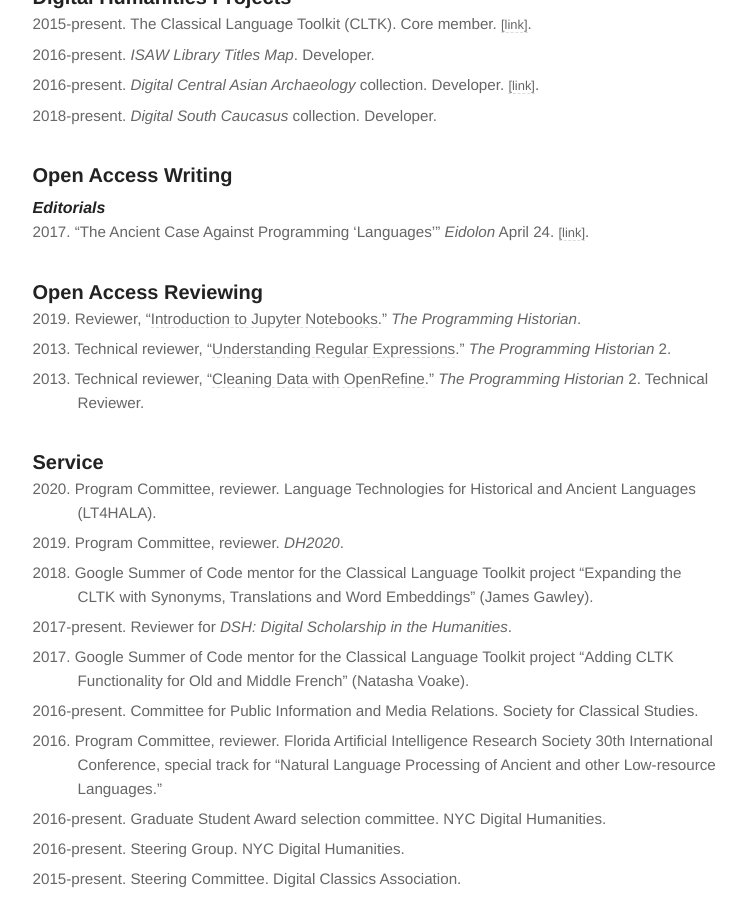
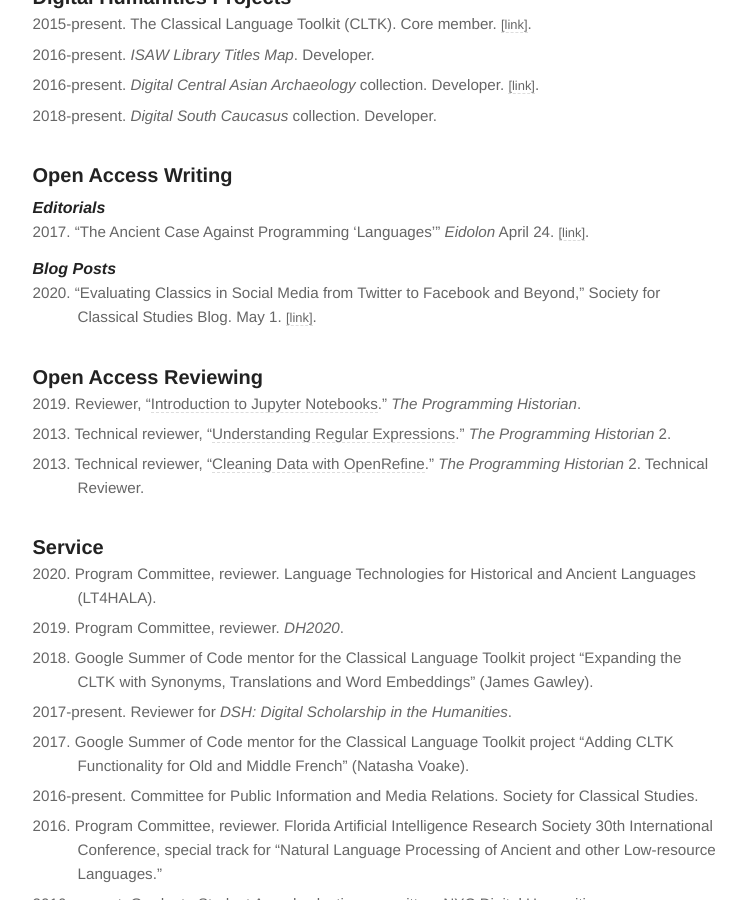
Before and after one commit to diyclassics/diyclassics.github.io, a Jekyll site: the page built from cv.md, in a window 1280 px wide and 900 px high, scrolled down 5077 px. Shown: the whole window, without its empty margins (265-1011 px from the left). Built offline with Jekyll 4.4.1, drawn with Linux system fonts in a browser that asks for light colours.

Commit message:
Add SCS Blog Post

```diff
--- a/cv.md
+++ b/cv.md
@@ -186,6 +186,10 @@
 
 - 2017\. "The Ancient Case Against Programming 'Languages'" *Eidolon* April 24. [[link]](https://eidolon.pub/the-ancient-case-against-programming-languages-b8d253ea6e64){:.cv-link}.
 
+#### Blog Posts
+
+- 2020\. "Evaluating Classics in Social Media from Twitter to Facebook and Beyond," Society for Classical Studies Blog. May 1. [[link]](https://classicalstudies.org/scs-blog/patrick-j-burns/blog-evaluating-classics-social-media-twitter-facebook-and-beyond){:.cv-link}.
+
 ### Open Access Reviewing
 
 - 2019\. Reviewer, "[Introduction to Jupyter Notebooks](https://programminghistorian.org/en/lessons/jupyter-notebooks)." *The Programming Historian*.
```
